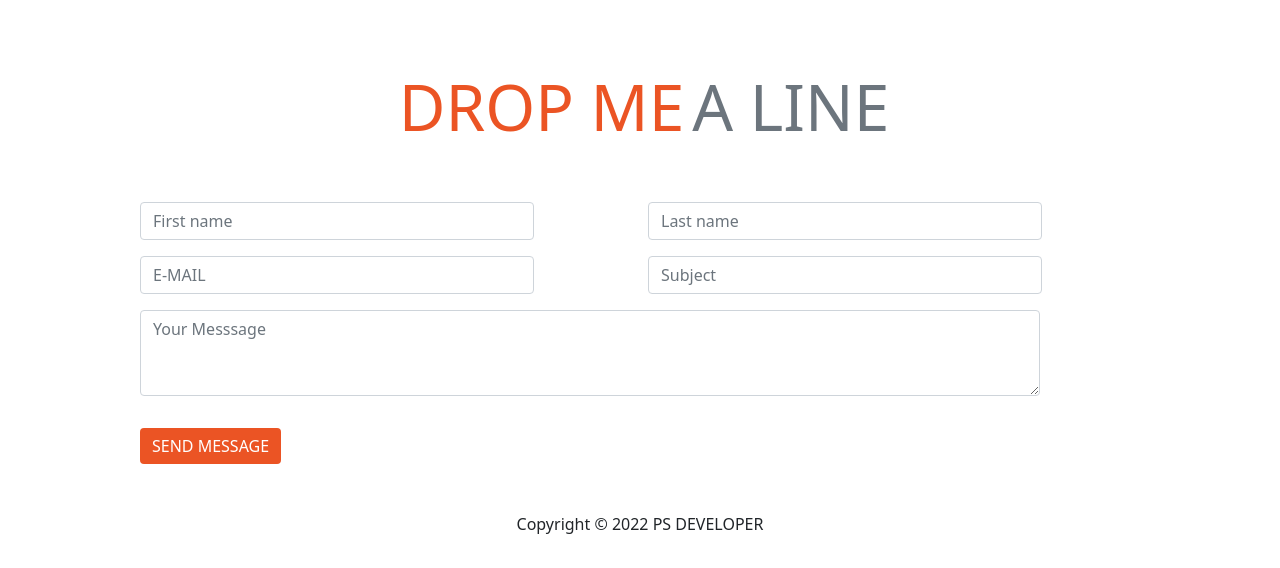
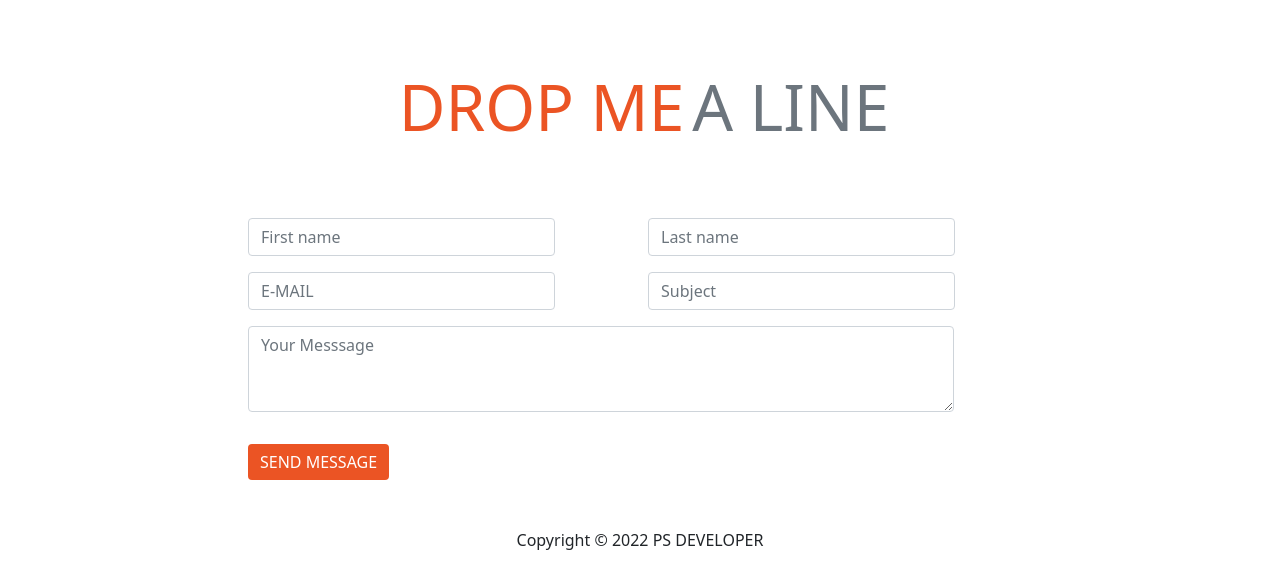
Before and after one commit to PrabhjotSingh-developer/Portfolio_website, a plain HTML site: page index.html in a window 1280 px wide. Shown: the part 2932-3500 px from the top of the page. Drawn offline with nearby package versions, Linux system fonts and the light colour scheme.

Commit message:
Update style.css

```diff
--- a/css/style.css
+++ b/css/style.css
@@ -73,6 +73,13 @@ nav ul li a:hover{
 .insta{
     background-color: var(--oc);
 }
+form{
+    display: flex!important;
+    justify-content: center!important;
+    align-items: center!important;
+   max-width: 80%!important;
+    margin: auto!important;
+}
 form input{
     width: 80%!important;
 }
@@ -133,6 +140,7 @@ form textarea{
       justify-content: space-evenly!important;
   }
 }
+
 @media  screen and (max-width:775px){
     .center{
         justify-content: center!important;
```
